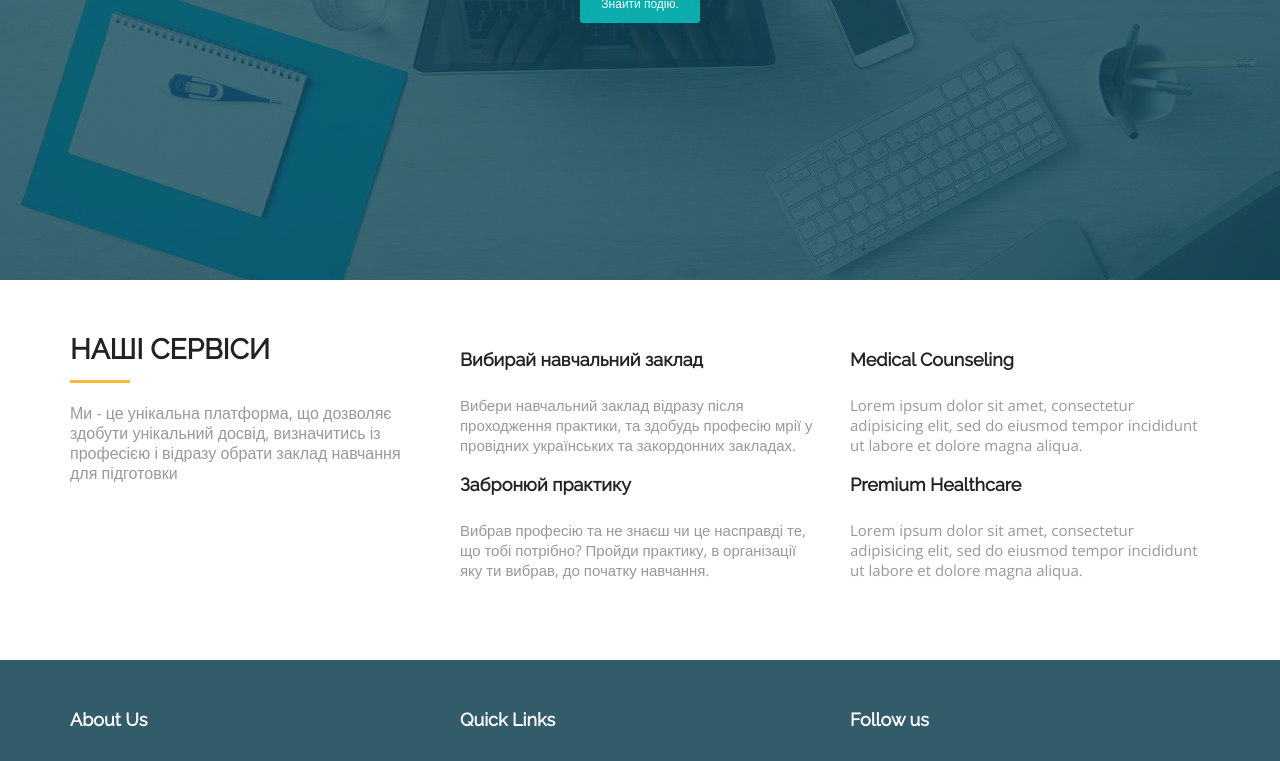
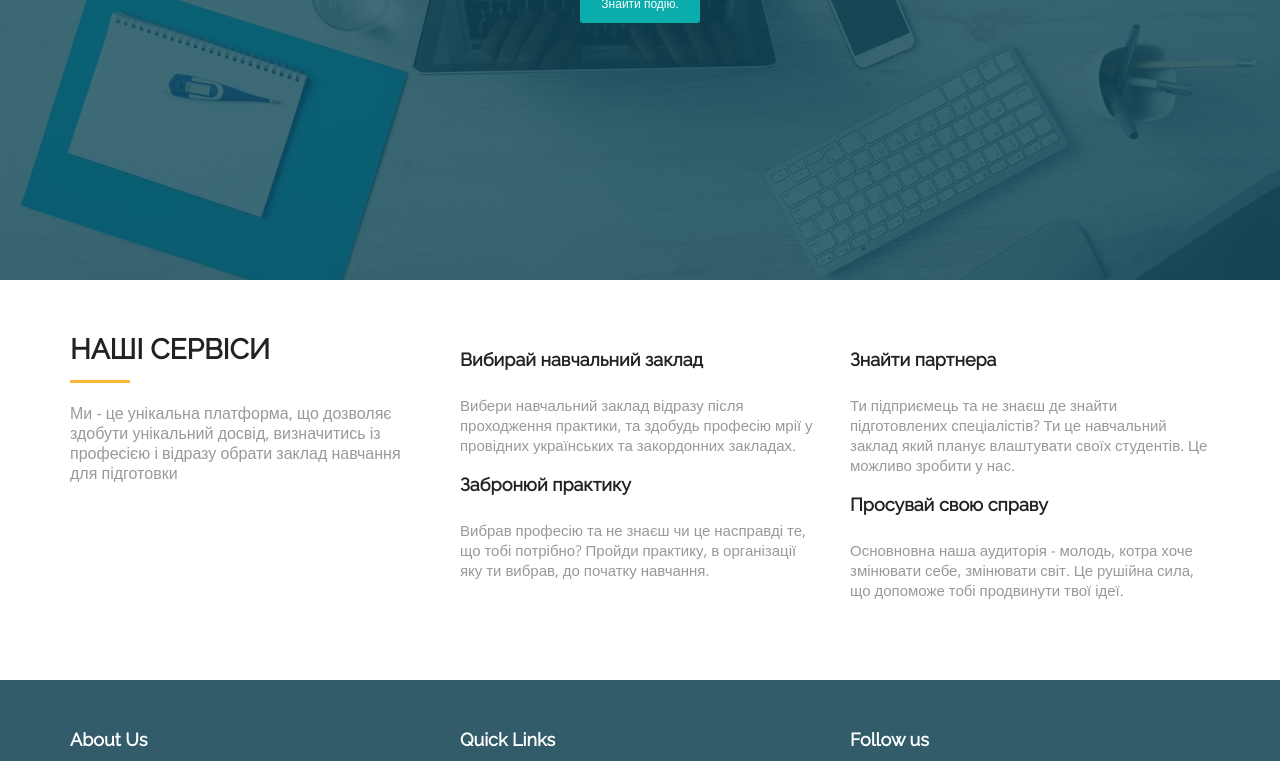
Before and after one commit to labMySt/hackathon, a React (Create React App) app in the folder client/: page / in a window 1280 px wide. Shown: the part 460-1221 px from the top of the page. Built offline with nearby package versions, Linux system fonts and the light colour scheme; some icons are missing; a web font is replaced by a local one; what react-redux-form would draw is missing.

Commit message:
service ready

```diff
--- a/client/src/components/landing/Service.js
+++ b/client/src/components/landing/Service.js
@@ -36,20 +36,20 @@ class Service extends Component {
             <div className="col-md-4 col-sm-4">
               <div className="service-info">
                 <div className="icon">
-                  <i className="fa fa-user-md" />
+                <i class="fa fa-compress" aria-hidden="true"></i>
                 </div>
                 <div className="icon-info">
-                  <h4>Medical Counseling</h4>
-                  <p>Lorem ipsum dolor sit amet, consectetur adipisicing elit, sed do eiusmod tempor incididunt ut labore et dolore magna aliqua.</p>
+                  <h4>Знайти партнера</h4>
+                  <p>Ти підприємець та не знаєш де знайти підготовлених спеціалістів? Ти це навчальний заклад який планує влаштувати своїх студентів. Це можливо зробити у нас.</p>
                 </div>
               </div>
               <div className="service-info">
                 <div className="icon">
-                  <i className="fa fa-medkit" />
+                  <i class="fa fa-rocket" aria-hidden="true"></i>
                 </div>
                 <div className="icon-info">
-                  <h4>Premium Healthcare</h4>
-                  <p>Lorem ipsum dolor sit amet, consectetur adipisicing elit, sed do eiusmod tempor incididunt ut labore et dolore magna aliqua.</p>
+                  <h4>Просувай свою справу</h4>
+                  <p>Основновна наша аудиторія - молодь, котра хоче змінювати себе, змінювати світ. Це рушійна сила, що допоможе тобі продвинути твої ідеї.</p>
                 </div>
               </div>
             </div>
```
